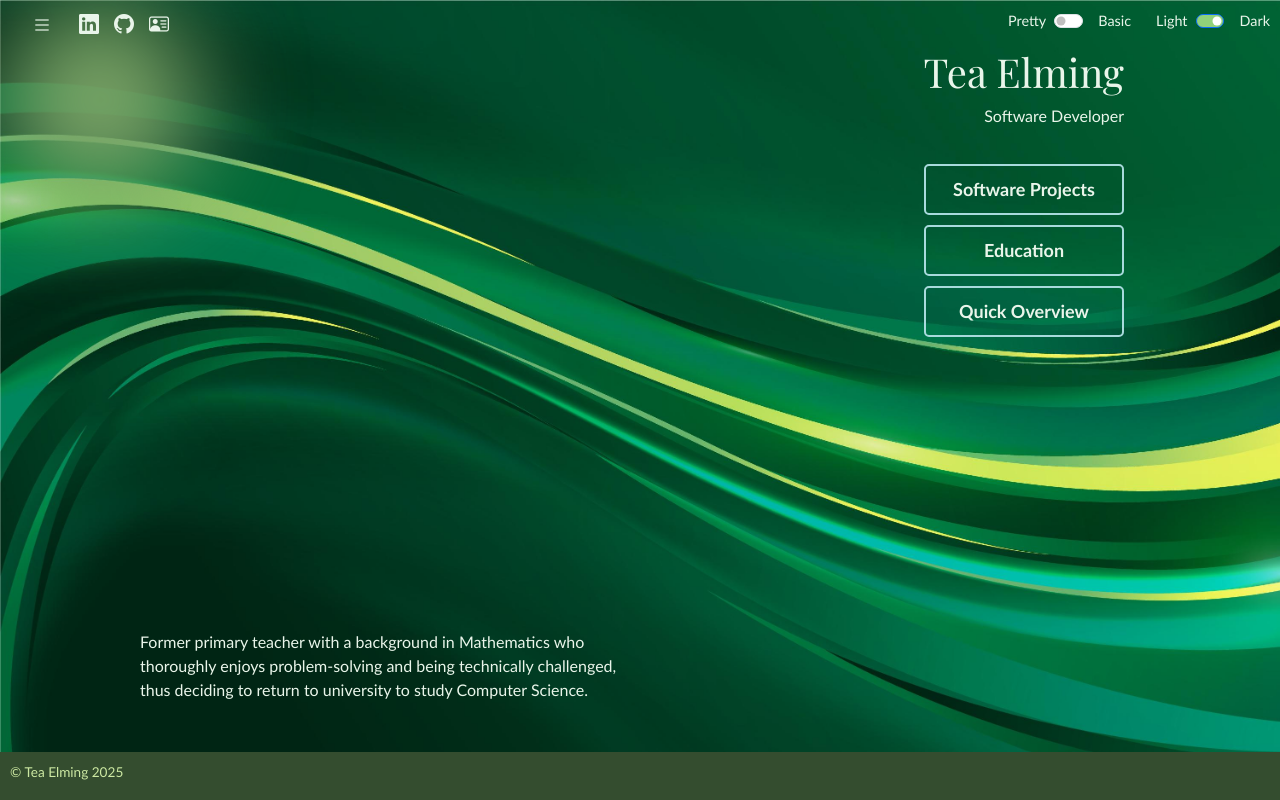
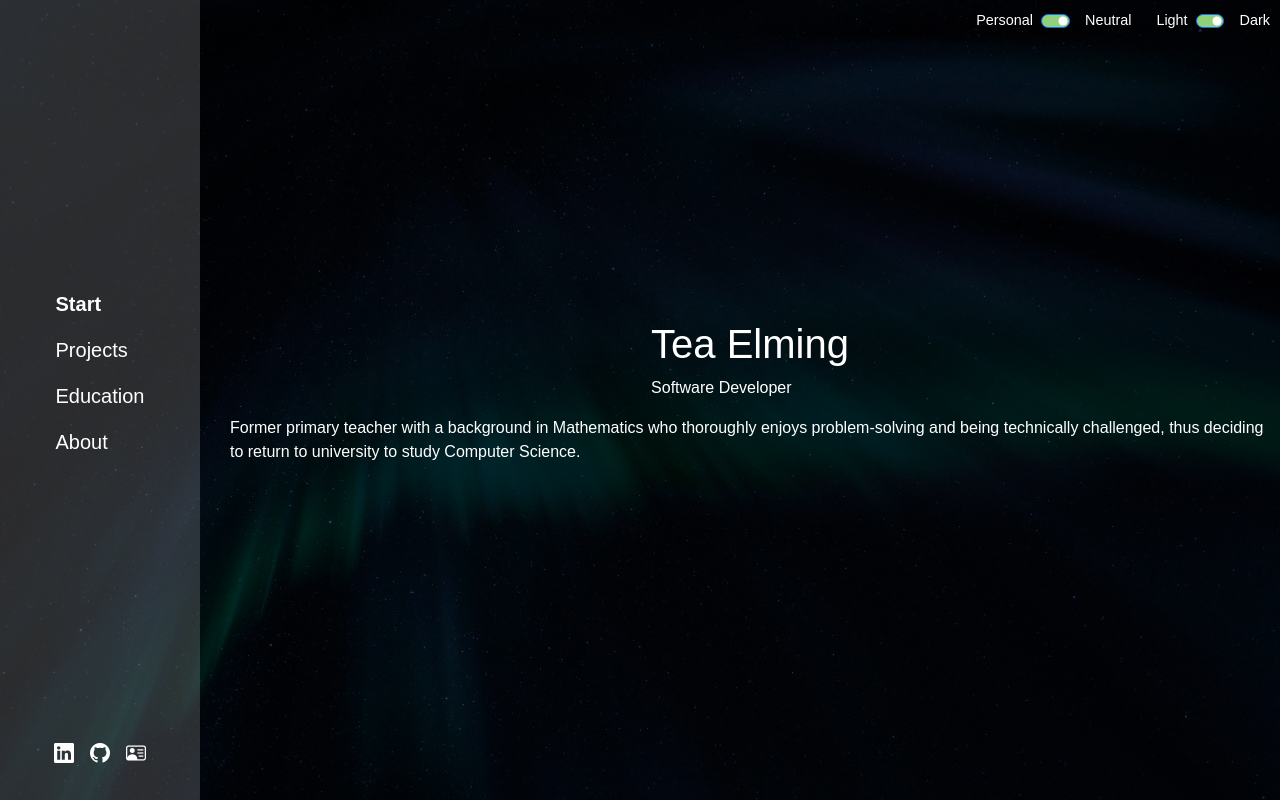
Before and after one commit to TeaElming/TeaElmingPortfolio, a React (Vite) app in the folder my-portfolio/: page / in a window 1280 px wide. Shown: the top 800 px of the page. Built offline with nearby package versions, Linux system fonts and the light colour scheme.

Commit message:
Visual updates made

```diff
--- a/my-portfolio/src/App.tsx
+++ b/my-portfolio/src/App.tsx
@@ -26,7 +26,7 @@ import PortfolioFooter from "./components/page-sections/pretty/Footer"
 function App() {
 	const [theme, setTheme] = useState(localStorage.getItem("theme") || "dark")
 	const [version, setVersion] = useState<"prettier" | "bare">(
-		(localStorage.getItem("version") as "prettier" | "bare") || "prettier"
+		(localStorage.getItem("version") as "prettier" | "bare") || "bare"
 	)
 
 	const toggleTheme = () => {
@@ -115,7 +115,7 @@ function AppContent({
 				}}
 			>
 				<div style={{ display: "flex", alignItems: "center", gap: "8px" }}>
-					<span>Pretty</span>
+					<span>Personal</span>
 					<Form.Check
 						type="switch"
 						id="version-switch"
@@ -123,7 +123,7 @@ function AppContent({
 						onChange={toggleVersion}
 						style={{ margin: 0 }}
 					/>
-					<span>Basic</span>
+					<span>Neutral</span>
 				</div>
 
 				<div style={{ display: "flex", alignItems: "center", gap: "8px" }}>
--- a/my-portfolio/src/components/forms/css/request-call-form.css
+++ b/my-portfolio/src/components/forms/css/request-call-form.css
@@ -1,48 +1,83 @@
+/* Theme variables */
+[data-version='bare'][data-theme="dark"] {
+  --form-bg: #1e1e1e;
+  --form-txt: #f0f0f0;
+  --form-border: #444;
+  --form-button-bg: #283618;
+  --form-button-txt: #fff;
+  --form-button-disabled: #aaa;
+}
+
+[data-version='bare'][data-theme="light"] {
+  --form-bg: #ffffff;
+  --form-txt: #1e1e1e;
+  --form-border: #ccc;
+  --form-button-bg: rgba(171, 196, 143, 0.9);
+  --form-button-txt: #fff;
+  --form-button-disabled: #aaa;
+}
+
+[data-version='prettier'][data-theme="dark"] {
+  --form-bg:  #0f2b1c;
+  --form-txt: #e9f5ea;
+  --form-border: #444;
+  --form-button-bg: #344d2f;
+  --form-button-txt: #fff;
+  --form-button-disabled: #aaa;
+}
+
+[data-version='prettier'][data-theme="light"] {
+  --form-bg: #bce4ae;
+  --form-txt:#2f3d2f;
+  --form-border: #ccc;
+  --form-button-bg: #7ca567;
+  --form-button-txt: #fff;
+  --form-button-disabled: #aaa;
+}
+
 .request-call-form {
   display: flex;
   flex-direction: column;
-  max-width: 400px;
-  margin: 1rem auto;
-  padding: 1rem;
-  border: 1px solid #ccc;
+  width: 90%;
+  margin: 0rem auto;
   border-radius: 8px;
+  color: var(--form-txt);
 }
 
 .request-call-form label {
   margin-top: 0.5rem;
   font-weight: bold;
+  color: var(--form-txt);
 }
 
 .request-call-form input,
 .request-call-form textarea {
   margin-top: 0.25rem;
   padding: 0.5rem;
-  border: 1px solid #aaa;
+  border: 1px solid var(--form-border);
   border-radius: 4px;
+  background-color: var(--form-bg);
+  color: var(--form-txt);
 }
 
-[data-version='prettier'][data-theme="light"] .request-call-form button {
+.request-call-form input::placeholder,
+.request-call-form textarea::placeholder {
+  color: var(--form-txt);
+  opacity: 0.6;
+}
+
+.request-call-form button {
   margin-top: 1rem;
   padding: 0.5rem;
-  background-color: rgba(171, 196, 143, 0.9);
-  color: #fff;
-  border: none;
-  border-radius: 4px;
-  cursor: pointer;
-}
-
-[data-version='prettier'][data-theme="dark"] .request-call-form button {
-  margin-top: 1rem;
-  padding: 0.5rem;
-  background-color: #283618;
-  color: #fff;
+  background-color: var(--form-button-bg);
+  color: var(--form-button-txt);
   border: none;
   border-radius: 4px;
   cursor: pointer;
 }
 
 .request-call-form button:disabled {
-  background-color: #aaa;
+  background-color: var(--form-button-disabled);
   cursor: not-allowed;
 }
 
@@ -50,4 +85,5 @@
   margin-top: 1rem;
   font-style: italic;
   text-align: center;
+  color: var(--form-txt);
 }
--- a/my-portfolio/src/components/page-sections/basic/NavbarB.tsx
+++ b/my-portfolio/src/components/page-sections/basic/NavbarB.tsx
@@ -17,15 +17,16 @@ const NavbarB = () => {
 							</Nav.Link>
 						</li>
 						<li>
+							<Nav.Link as={NavLink} to="/projects">
+								Projects
+							</Nav.Link>
+						</li>
+						<li>
 							<Nav.Link as={NavLink} to="/education">
 								Education
 							</Nav.Link>
 						</li>
-						<li>
-							<Nav.Link as={NavLink} to="/projects">
-								Projects
-							</Nav.Link>
-						</li>
+
 						<li>
 							<Nav.Link as={NavLink} to="/about">
 								About
--- a/my-portfolio/src/pages/basic/BasicLayout.tsx
+++ b/my-portfolio/src/pages/basic/BasicLayout.tsx
@@ -51,7 +51,6 @@ const BasicLayout = () => {
 							navigate(targetPath, { replace: true })
 						}
 					}
-
 				}
 			})
 		}
@@ -70,11 +69,11 @@ const BasicLayout = () => {
 				<section id="start" className="full-page">
 					<StartB />
 				</section>
+				<section id="projects" className="full-page">
+					<ProjectsB />
+				</section>
 				<section id="education" className="full-page">
 					<EducationB />
-				</section>
-				<section id="projects" className="full-page">
-					<ProjectsB />
 				</section>
 				<section id="about" className="full-page">
 					<AboutB />
--- a/my-portfolio/src/pages/basic/css/About.css
+++ b/my-portfolio/src/pages/basic/css/About.css
@@ -1,23 +1,12 @@
 .aboutB-container {
-  /*background-color: rgba(255, 255, 255, 0.17); */
   height: 100vh;
   overflow: auto;
-
-  /* Enable flex layout to center vertically */
   display: flex;
   flex-direction: column;
   justify-content: center;
   align-items: center;
-
   padding: 10px;
 }
-
-
-/*[data-version='bare'][data-theme="light"] .aboutBB-container {
-}
-
-[data-version='bare'][data-theme="dark"] .aboutBB-container {
-} */
 
 .aboutB-header h1 {
   text-align: center;
@@ -30,7 +19,6 @@
   flex-wrap: wrap;
 }
 
-/* Left column: introduction and skills */
 .aboutB-info {
   flex: 2;
   min-width: 300px;
@@ -48,7 +36,6 @@
   margin: 0.5rem 0;
 }
 
-/* Right column: contact details and CV link */
 .aboutB-contact {
   flex: 1;
   min-width: 250px;
@@ -108,16 +95,24 @@
   justify-content: center;
   align-items: center;
   z-index: 1000;
+  box-sizing: border-box;
 }
 
 .modal-content {
-  background-color: #fff;
-  padding: 2rem;
+  background-color: var(--form-bg);
   border-radius: 8px;
   position: relative;
   width: 90%;
   max-width: 500px;
   box-shadow: 0 5px 15px rgba(0, 0, 0, 0.3);
+  max-height: calc(100vh - 40px);
+  overflow-y: auto;
+}
+
+[data-version='prettier'] .modal-content {
+  max-height: calc(100vh - 55px);
+  margin-top: 5px;
+  margin-bottom: 50px;
 }
 
 .close-button {
@@ -150,12 +145,9 @@
   color: #0056b3;
 }
 
-
-
 [data-version='bare'][data-theme="light"] a {
   color: #283618;
 }
-
 
 [data-version='bare'][data-theme="light"] a:hover {
   color: #0056b3;
```
